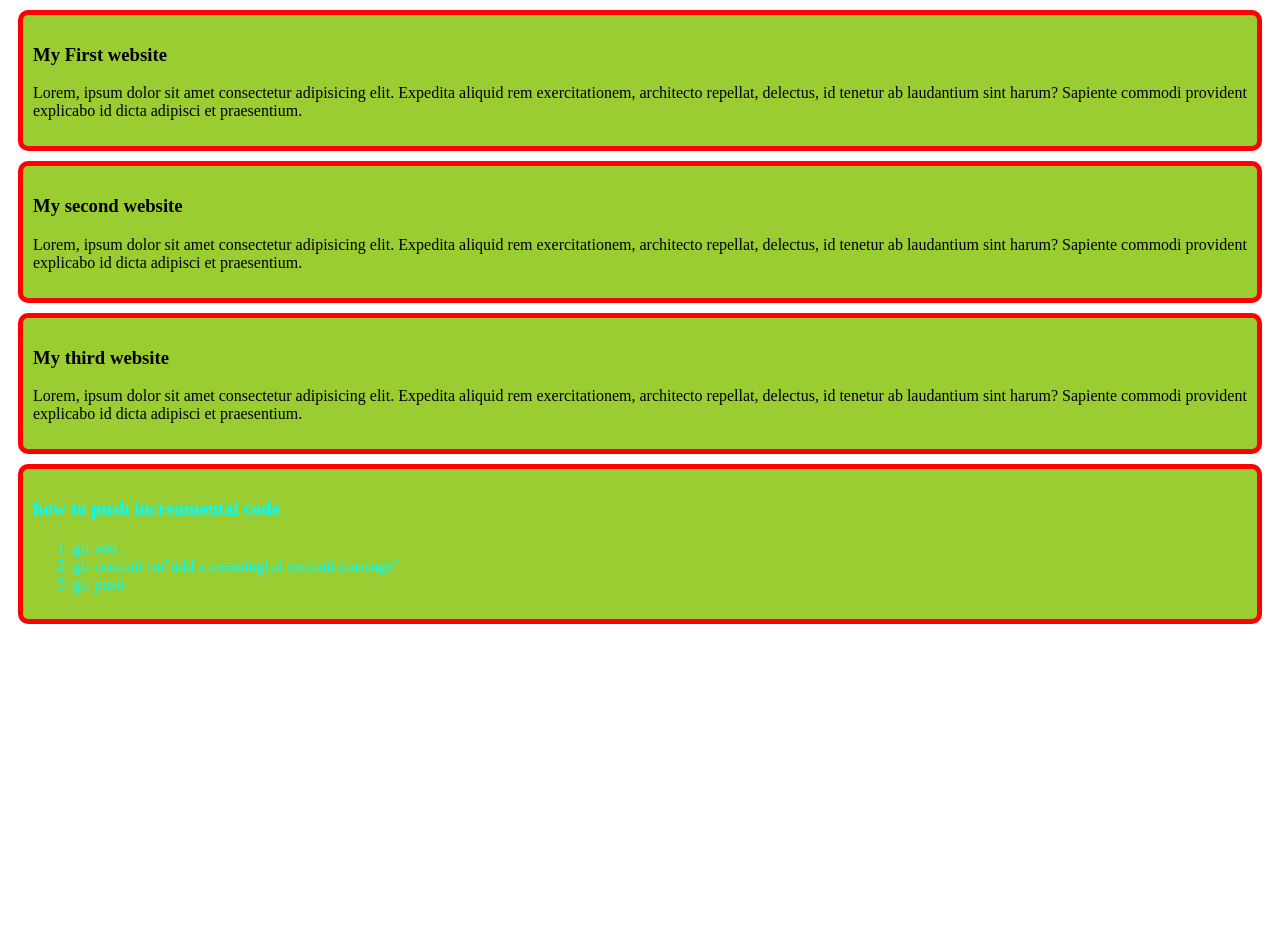
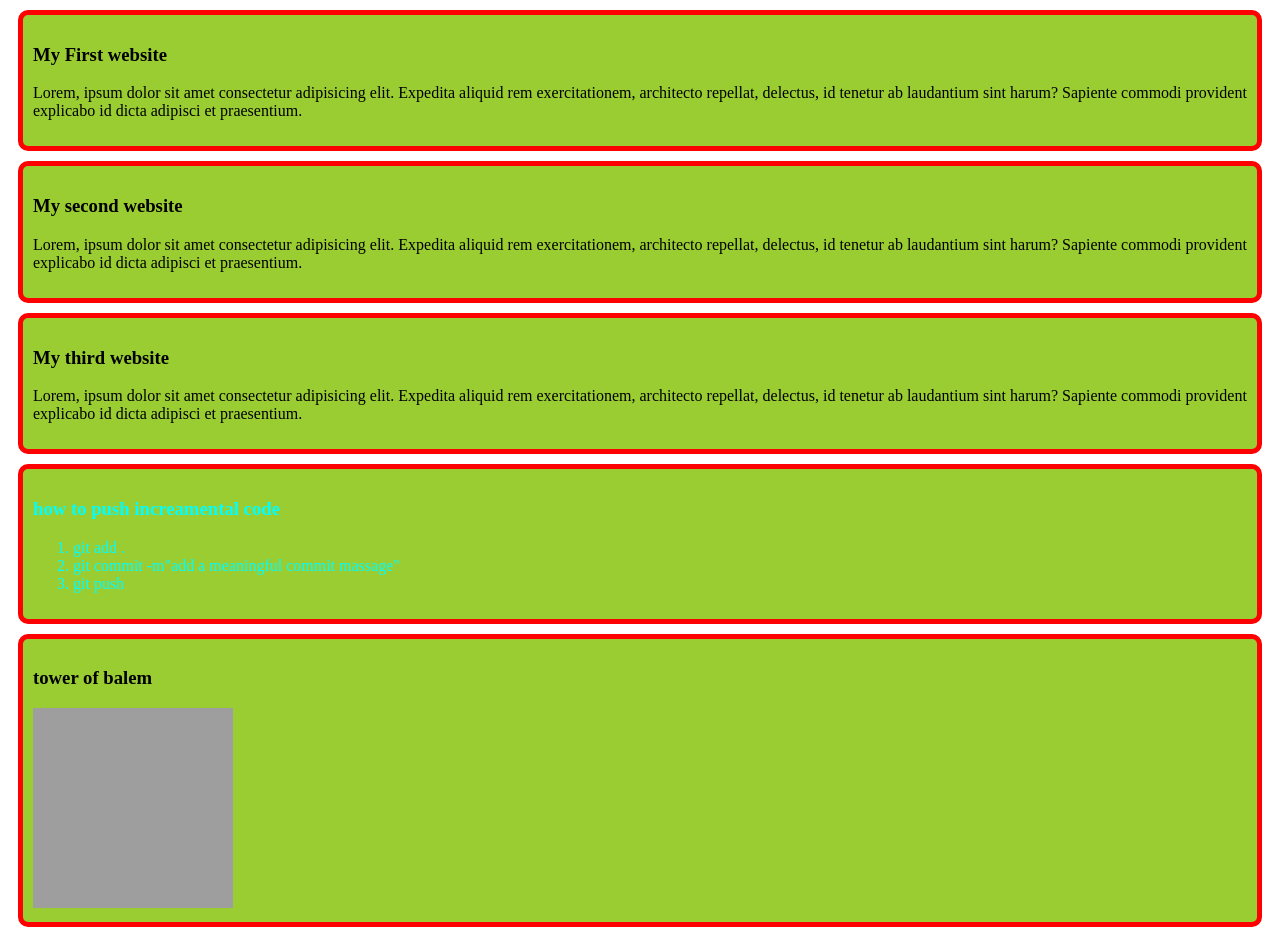
Before and after one commit to abusaleh2874/my-simple-git-repo, a plain HTML site: page index.html in a window 1280 px wide. Before the commit the page ends 800 px from the top, so only its background shows below. Drawn offline with Linux system fonts and the light colour scheme; grey boxes are pictures that could not be loaded.

Commit message:
add photo the tower of belem

```diff
--- a/index.html
+++ b/index.html
@@ -33,7 +33,11 @@
             <li>git push</li>
         </ol>
     </div>
+    <div>
+        <h3>tower of balem</h3>
+        <img src="tower of belem.jpg" height="200px" width="200px">
 
+    </div>
 
 
 
```
Also changed, not shown: 1 other file.
